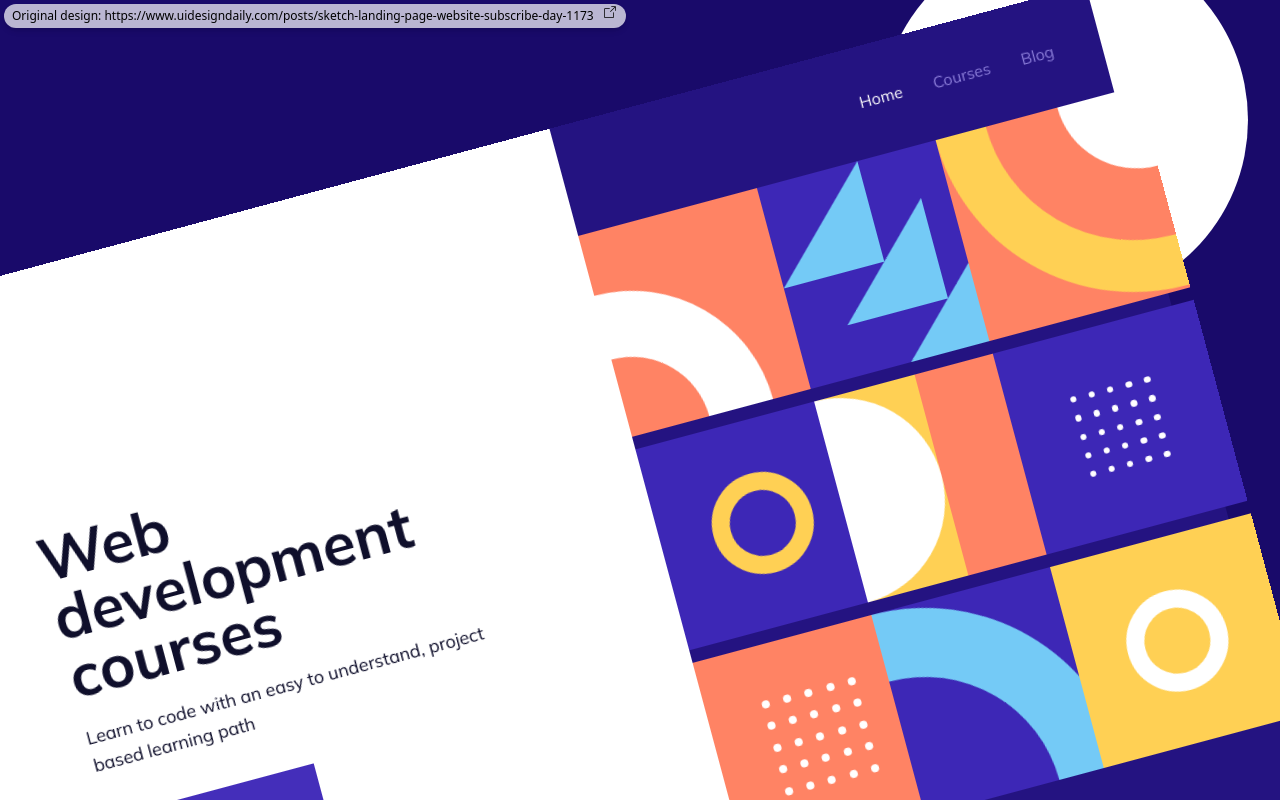
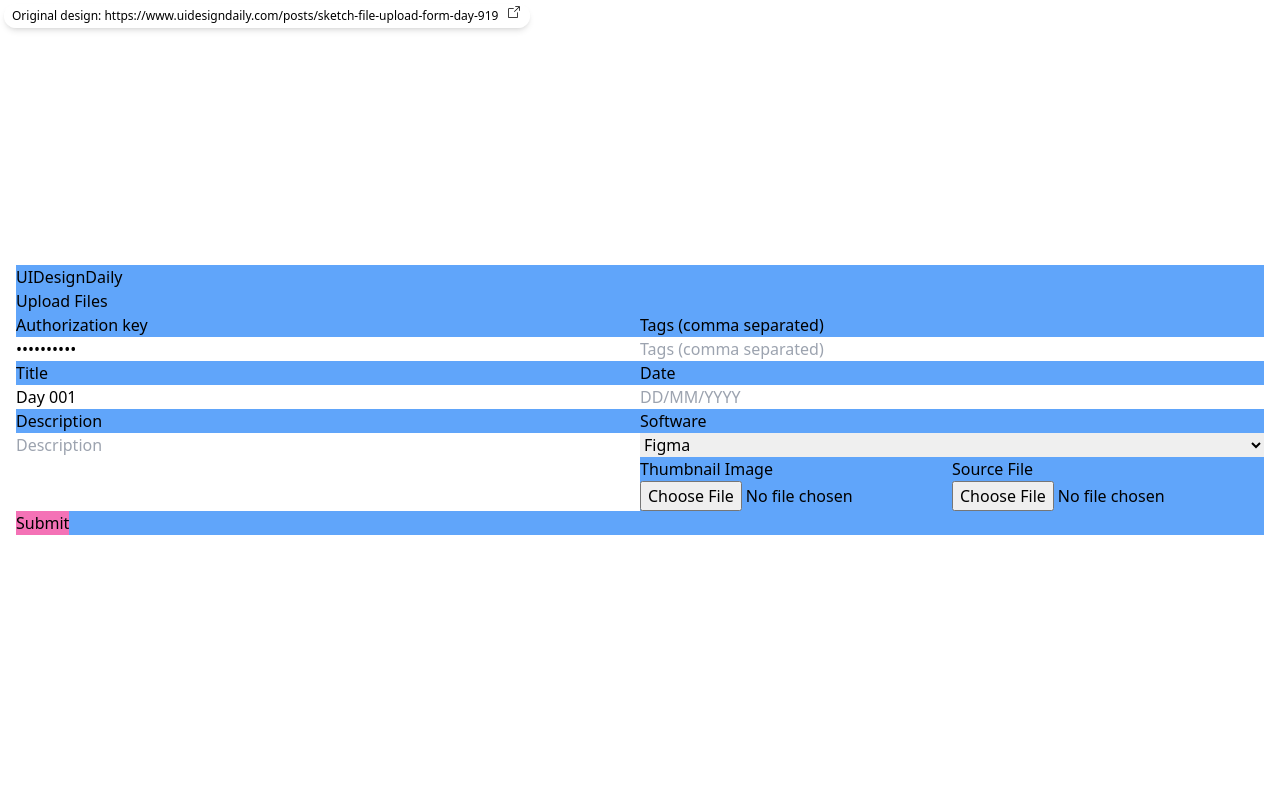
Before and after one commit to tcastanie/quick-ui-designs, a Vue app: page / in a window 1280 px wide. Shown: the top 800 px of the page. Built offline with nearby package versions, Linux system fonts and the light colour scheme.

Commit message:
🚧 WIP: Begin day 919

```diff
--- a/src/App.vue
+++ b/src/App.vue
@@ -1,4 +1,5 @@
 <script lang="ts" setup>
+import FileUploadForm from './components/FileUploadForm.vue';
 import LandingPage from './components/LandingPage.vue';
 import DarkThemeComponents from './components/DarkThemeComponents.vue';
 import AvailabilityCard from './components/AvailabilityCard.vue';
@@ -12,6 +13,11 @@ import ComponentDisplay from './components/ComponentDisplay.vue';
 
 <template>
   <div class="grid divide-y divide-zinc">
+    <ComponentDisplay
+      link="https://www.uidesigndaily.com/posts/sketch-file-upload-form-day-919"
+    >
+      <FileUploadForm />
+    </ComponentDisplay>
     <ComponentDisplay
       link="https://www.uidesigndaily.com/posts/sketch-landing-page-website-subscribe-day-1173"
     >
--- /dev/null
+++ b/src/components/FileUploadForm.vue
@@ -0,0 +1,93 @@
+<script lang="ts" setup>
+import { Label } from 'radix-vue'
+</script>
+
+<template>
+  <div class="grid min-h-screen place-items-center">
+    <div class="grid grid-cols-2 bg-blue">
+      <div class="col-span-2">
+        UIDesignDaily
+      </div>
+      <div class="col-span-2">
+        Upload Files
+      </div>
+      <div class="col-span-2 flex flex-col md:col-span-1">
+        <Label for="authKeyInput">Authorization key</Label>
+        <input
+          id="authKeyInput"
+          type="password"
+          value="0123456789"
+        >
+      </div>
+      <div class="col-span-2 flex flex-col md:col-span-1">
+        <Label for="tagsInput">Tags (comma separated)</Label>
+        <input
+          id="tagsInput"
+          type="text"
+          placeholder="Tags (comma separated)"
+        >
+      </div>
+      <div class="col-span-2 flex flex-col md:col-span-1">
+        <Label for="titleInput">Title</Label>
+        <input
+          id="titleInput"
+          type="text"
+          value="Day 001"
+        >
+      </div>
+      <div class="col-span-2 flex flex-col md:col-span-1">
+        <Label for="dateInput">Date</Label>
+        <input
+          id="dateInput"
+          type="text"
+          placeholder="DD/MM/YYYY"
+        >
+      </div>
+      <div class="col-span-2 row-span-2 flex flex-col md:col-span-1">
+        <Label for="descInput">Description</Label>
+        <textarea
+          id="descInput"
+          placeholder="Description"
+          class="h-full resize-none"
+        />
+      </div>
+      <div class="col-span-2 flex flex-col md:col-span-1">
+        <Label for="softwareInput">Software</Label>
+        <select id="softwareInput">
+          <option value="Figma">
+            Figma
+          </option>
+          <option value="Sketch">
+            Sketch
+          </option>
+          <option value="Adobe XD">
+            Adobe XD
+          </option>
+        </select>
+      </div>
+      <div class="grid col-span-2 grid-cols-2 md:col-span-1">
+        <div class="flex flex-col">
+          <Label for="thumbImage">Thumbnail Image</Label>
+          <input
+            id="thumbImage"
+            type="file"
+            accept="image/*"
+          >
+        </div>
+        <div class="flex flex-col">
+          <Label for="sourceFile">Source File</Label>
+          <input
+            id="sourceFile"
+            type="file"
+            accept=".fig,.sketch,.xd"
+          >
+        </div>
+      </div>
+      <div class="col-span-2">
+        <button class="bg-pink">
+          Submit
+        </button>
+      </div>
+    </div>
+  </div>
+</template>
```
